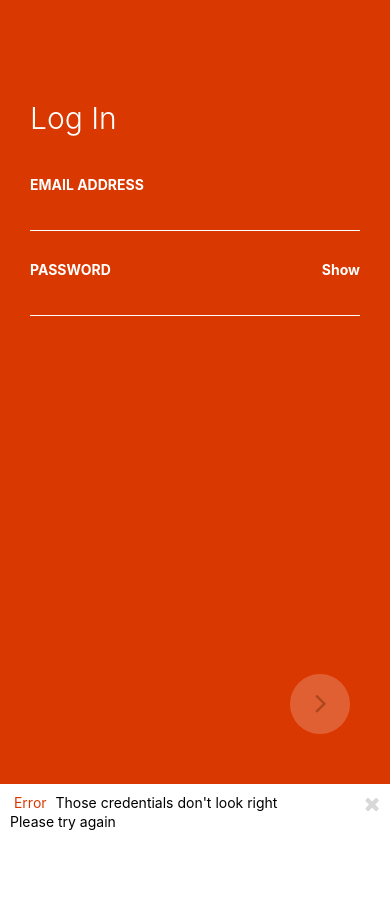
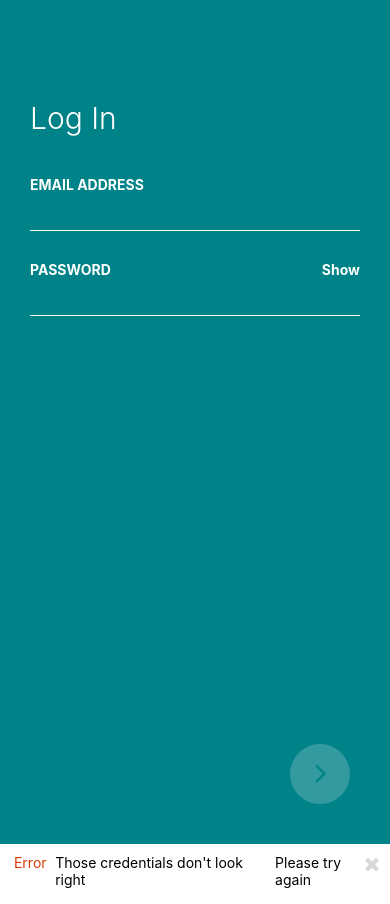
Before and after one commit to Hwang-se-woong/airbnb-react-native-clone, a React Native app in the folder my-airbnb/: screen / in a window 390 px wide. Before the commit the page ends 844 px from the top, so only its background shows below. Built offline with nearby package versions, Linux system fonts and the light colour scheme.

Commit message:
#6 Loading Modal

```diff
--- /dev/null
+++ b/my-airbnb/src/components/Loader.js
@@ -0,0 +1,60 @@
+import React, { Component } from "react";
+import { PropTypes } from "prop-types";
+import { View, Image, Modal, StyleSheet } from "react-native";
+import colors from "../styles/colors";
+
+export default class Loader extends Component {
+  render() {
+    const { animationType, modalVisible } = this.props;
+    return (
+      <Modal animationType={animationType} transparent visible={modalVisible}>
+        <View style={styles.wrapper}>
+          <View style={styles.loaderContainer}>
+            <Image
+              style={styles.loaderImage}
+              source={require("../img/greenLoader.gif")}
+            />
+          </View>
+        </View>
+      </Modal>
+    );
+  }
+}
+
+Loader.propTypes = {
+  animationType: PropTypes.string.isRequired,
+  modalVisible: PropTypes.bool.isRequired
+};
+
+const styles = StyleSheet.create({
+  wrapper: {
+    zIndex: 9,
+    backgroundColor: "rgba(0,0,0,0.6)",
+    position: "absolute",
+    width: "100%",
+    height: "100%",
+    top: 0,
+    left: 0
+  },
+  loaderContainer: {
+    width: 90,
+    height: 90,
+    backgroundColor: colors.white,
+    borderRadius: 15,
+    position: "absolute",
+    left: "50%",
+    top: "50%",
+    marginLeft: -45,
+    marginTop: -45
+  },
+  loaderImage: {
+    width: 70,
+    height: 70,
+    borderRadius: 15,
+    position: "relative",
+    left: "50%",
+    marginLeft: -35,
+    top: "50%",
+    marginTop: -35
+  }
+});
--- a/my-airbnb/src/components/Notification.js
+++ b/my-airbnb/src/components/Notification.js
@@ -15,7 +15,7 @@ export default class Notification extends Component {
   constructor(props) {
     super(props);
     this.state = {
-      positionValue: new Animated.Value(50)
+      positionValue: new Animated.Value(-60)
     };
     this.closeNotification = this.closeNotification.bind(this);
     this.animateNotification = this.animateNotification.bind(this);
@@ -25,11 +25,11 @@ export default class Notification extends Component {
     const { positionValue } = this.state;
     Animated.timing(positionValue, {
       toValue: value,
-      duration: 400,
+      duration: 300,
       velocity: 3,
       tension: 2,
       friction: 8,
-      easing: Easing.ease
+      easing: Easing.easeOutBack
     }).start();
   }
 
@@ -42,13 +42,11 @@ export default class Notification extends Component {
     const { positionValue } = this.state;
     showNotification
       ? this.animateNotification(0)
-      : this.animateNotification(60);
+      : this.animateNotification(-60);
 
     return (
-      <Animated.View
-        style={[{ transform: [{ translateY: positionValue }] }, styles.wrapper]}
-      >
-        <View style={styles.notificationContent}>
+      <Animated.View style={[{ marginBottom: positionValue }, styles.wrapper]}>
+        <View style={styles.errorMessageContainer}>
           <Text style={styles.errorText}> {type} </Text>
           <Text>{firstLine}</Text>
           <Text>{secondLine}</Text>
@@ -74,13 +72,14 @@ Notification.propTypes = {
 
 const styles = StyleSheet.create({
   wrapper: {
+    flex: 1,
     backgroundColor: colors.white,
     height: 60,
-    width: "100%",
     padding: 10
   },
   notificationContent: {
-    flexDirection: "row",
+    flex: 1,
+    flexDirection: "column",
     flexWrap: "wrap",
     alignItems: "flex-start"
   },
@@ -91,12 +90,20 @@ const styles = StyleSheet.create({
     marginBottom: 2
   },
   errorMessage: {
+    flexDirection: "row",
+    flex: 1,
     marginBottom: 2,
     fontSize: 14
+  },
+  errorMessageContainer: {
+    flexDirection: "row",
+    flex: 1,
+    marginBottom: 2
   },
   closeButton: {
     position: "absolute",
     right: 10,
-    top: 10
+    top: 10,
+    zIndex: 999
   }
 });
--- a/my-airbnb/src/screens/Login.js
+++ b/my-airbnb/src/screens/Login.js
@@ -10,16 +10,18 @@ import colors from "../styles/colors";
 import InputField from "../components/form/InputField";
 import NextArrowButton from "../components/buttons/NextArrowButton";
 import Notification from "../components/Notification";
+import Loader from "../components/Loader";
 
 export default class Login extends Component {
   constructor(props) {
     super(props);
     this.state = {
-      formValid: false,
+      formValid: true,
       validEmail: false,
       emailAddress: false,
       emailAddress: "",
-      validPassword: false
+      validPassword: false,
+      loadingVisible: false
     };
     this.handleCloseNotification = this.handleCloseNotification.bind(this);
     this.handleEmailChange = this.handleEmailChange.bind(this);
@@ -29,16 +31,18 @@ export default class Login extends Component {
   }
 
   handleNextButton() {
+    this.setState({ loadingVisible: true });
+    setTimeout(() => {
       if (
-      this.state.emailAddress === "hello@imandy.id" &&
+        this.state.emailAddress === "hello@naver.com" &&
         this.state.validPassword
       ) {
+        this.setState({ formValid: true, loadingVisible: false });
         alert("Success");
-      this.setState({ formValid: true });
       } else {
-      this.setState({ formValid: false });
+        this.setState({ formValid: false, loadingVisible: false });
       }
-    //alert("Next Button Pressed");
+    }, 2000);
   }
 
   handleCloseNotification() {
@@ -85,7 +89,7 @@ export default class Login extends Component {
   }
 
   render() {
-    const { formValid, validEmail, validPassword } = this.state;
+    const { formValid, validEmail, validPassword, loadingVisible } = this.state;
     const showNotification = formValid ? false : true;
     const background = formValid ? colors.green01 : colors.darkOrange;
     const notificationMarginTop = showNotification ? 10 : 0;
@@ -125,10 +129,12 @@ export default class Login extends Component {
               disabled={this.toggleNextButtonState()}
             />
           </View>
+          <Loader modalVisible={loadingVisible} animationType="fade" />
           <View
-            style={
-              (styles.notificationWrapper, { marginTop: notificationMarginTop })
-            }
+            style={[
+              styles.notificationWrapper,
+              { marginTop: notificationMarginTop }
+            ]}
           >
             <Notification
               showNotification={showNotification}
@@ -173,6 +179,7 @@ const styles = StyleSheet.create({
   notificationWrapper: {
     position: "absolute",
     bottom: 0,
-    zIndex: 9
+    left: 0,
+    right: 0
   }
 });
```
Also changed, not shown: my-airbnb/src/img/greenLoader.gif (added). Lines whose indentation alone changed are shown as unchanged.
